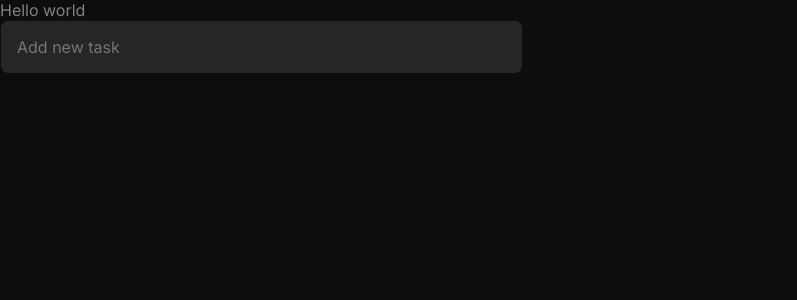
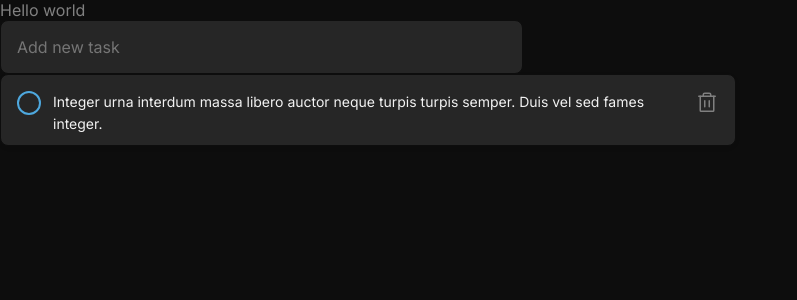
Before and after one commit to artenlf/To-Do-List, a React (Vite) app: page / in a window 1280 px wide. Shown: the top 300 px of the page, without its empty margins (0-797 px from the left). Built offline with nearby package versions, Linux system fonts and the light colour scheme.

Commit message:
feat: Task component

```diff
--- a/src/App.tsx
+++ b/src/App.tsx
@@ -1,11 +1,13 @@
 import "./global.css";
 import { Input } from "./components/Input";
+import { Task } from "./components/Task";
 
 export function App() {
   return (
     <>
       <div>Hello world</div>
       <Input />
+      <Task />
     </>
   );
 }
--- /dev/null
+++ b/src/components/Checkbox.module.css
@@ -0,0 +1,62 @@
+.container {
+  display: block;
+  position: relative;
+  cursor: pointer;
+  padding-left: calc(24px + 0.75rem);
+  margin-bottom: 1.5rem;
+
+  -webkit-user-select: none;
+  -moz-user-select: none;
+  -ms-user-select: none;
+  user-select: none;
+}
+
+.container input {
+  position: absolute;
+  opacity: 0;
+  cursor: pointer;
+  height: 0;
+  width: 0;
+}
+
+.checkmark {
+  background: none;
+  border: 2px solid var(--blue-300);
+  border-radius: 50%;
+  position: absolute;
+  height: 1.5rem;
+  left: 0;
+  top: 0;
+  width: 1.5rem;
+}
+
+.container:hover input ~ .checkmark {
+  background-color: none;
+}
+
+.container input:checked ~ .checkmark {
+  background: var(--purple-600);
+  border: none;
+}
+
+.checkmark:after {
+  content: "";
+  position: absolute;
+  display: none;
+}
+
+.container input:checked ~ .checkmark:after {
+  display: block;
+}
+
+.container .checkmark:after {
+  left: 9px;
+  top: 5px;
+  width: 5px;
+  height: 10px;
+  border: solid var(--grey-100);
+  border-width: 0 2px 2px 0;
+  -webkit-transform: rotate(45deg);
+  -ms-transform: rotate(45deg);
+  transform: rotate(45deg);
+}
--- /dev/null
+++ b/src/components/Checkbox.tsx
@@ -0,0 +1,10 @@
+import styles from "./Checkbox.module.css";
+
+export function Checkbox() {
+  return (
+    <label className={styles.container}>
+      <input type="checkbox" />
+      <span className={styles.checkmark} />
+    </label>
+  );
+}
--- /dev/null
+++ b/src/components/Delete.module.css
@@ -0,0 +1,13 @@
+.delete {
+  background: transparent;
+  border: 0;
+  color: var(--grey-300);
+  cursor: pointer;
+
+  line-height: 0;
+  border-radius: 4px;
+}
+
+.delete:hover {
+  color: var(--red-500);
+}
--- /dev/null
+++ b/src/components/Delete.tsx
@@ -0,0 +1,10 @@
+import { Trash } from "phosphor-react";
+import styles from "./Delete.module.css";
+
+export function Delete() {
+  return (
+    <button className={styles.delete} title="Delete task">
+      <Trash size={24} />
+    </button>
+  );
+}
--- /dev/null
+++ b/src/components/Task.module.css
@@ -0,0 +1,19 @@
+.task {
+  align-items: flex-start;
+  display: flex;
+  background: var(--grey-500);
+  border: 1px solid var(--grey-700);
+  border-radius: 8px;
+  box-shadow: 0px 2px 8px var(--black-shadow);
+  color: var(--grey-100);
+  height: 4.5rem;
+  justify-content: center;
+  line-height: 140%;
+  padding: 1rem;
+  width: 46rem;
+}
+
+.task p {
+  font-size: 0.875rem;
+  padding-right: 0.75rem;
+}
--- /dev/null
+++ b/src/components/Task.tsx
@@ -0,0 +1,19 @@
+import { Trash } from "phosphor-react";
+import { Checkbox } from "./Checkbox";
+import { Delete } from "./Delete";
+import styles from "./Task.module.css";
+
+export function Task() {
+  return (
+    <div>
+      <div className={styles.task}>
+        <Checkbox />
+        <p>
+          Integer urna interdum massa libero auctor neque turpis turpis semper.
+          Duis vel sed fames integer.
+        </p>
+        <Delete />
+      </div>
+    </div>
+  );
+}
```
